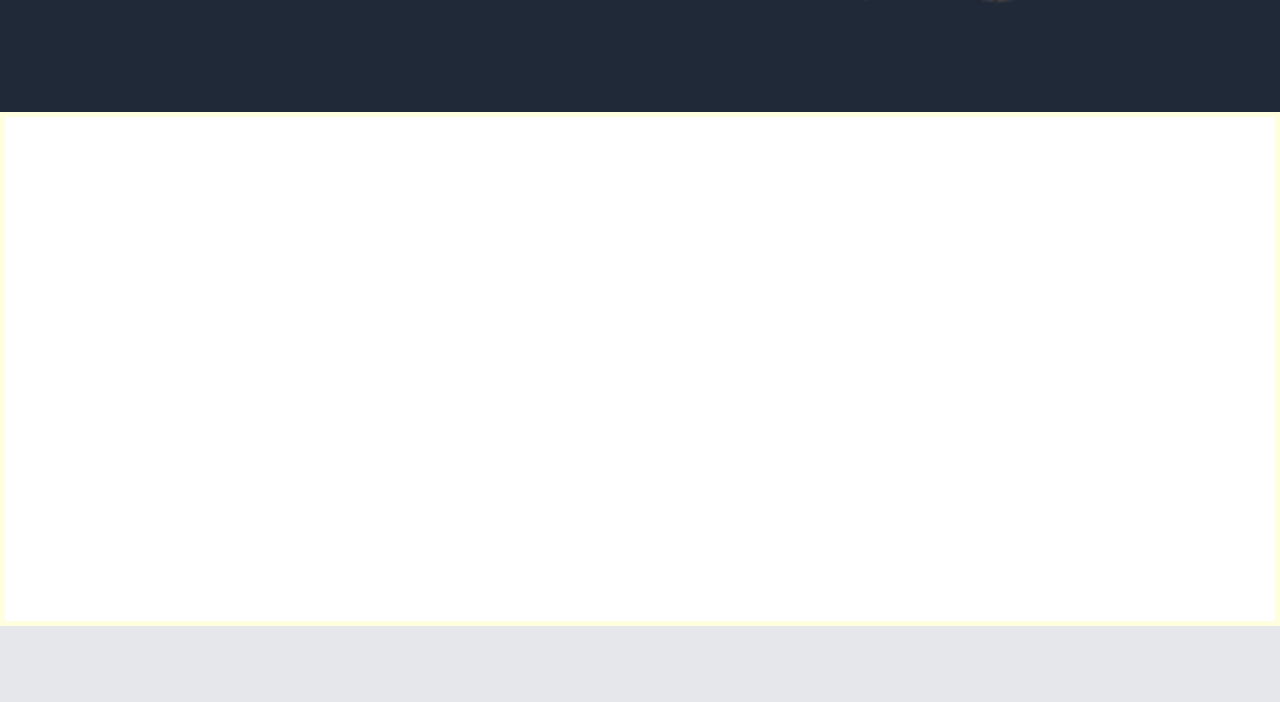
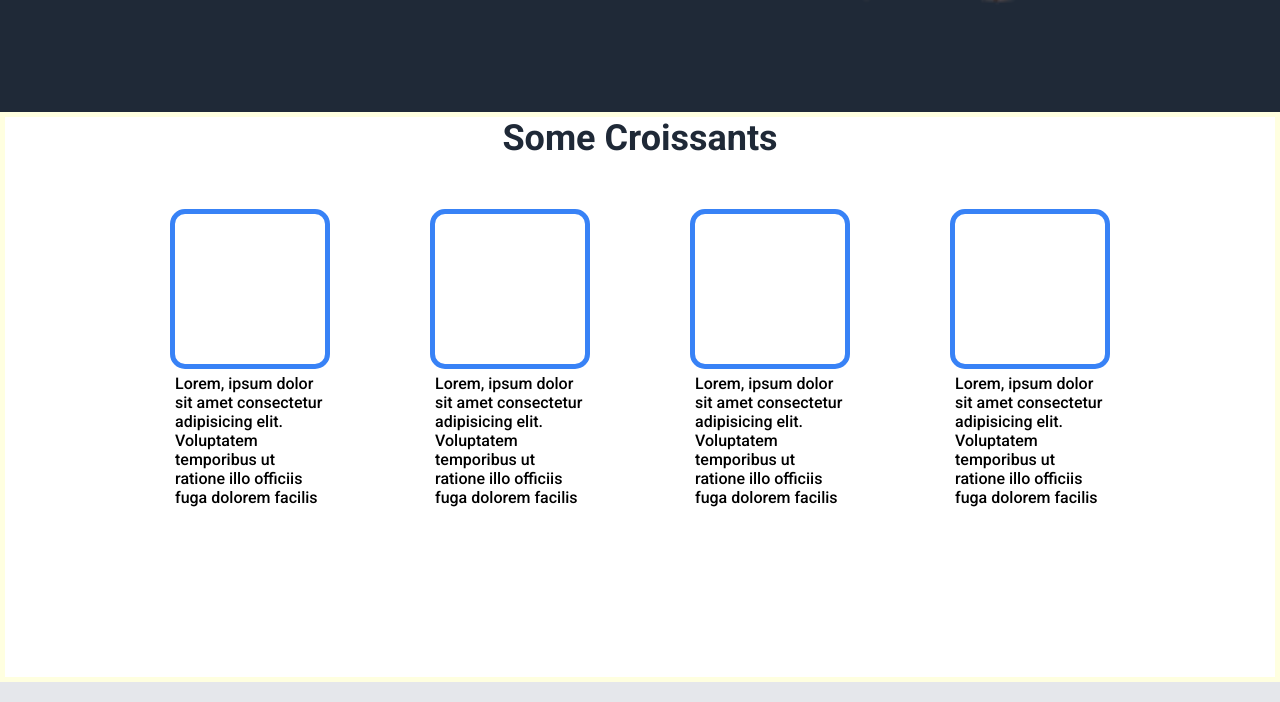
Before and after one commit to Phandastick/croissant-web, a plain HTML site: page index.html in a window 1280 px wide. Shown: the part 568-1270 px from the top of the page. Drawn offline with Linux system fonts and the light colour scheme.

Commit message:
Finished structure and colors

```diff
--- a/index.html
+++ b/index.html
@@ -30,12 +30,12 @@
         </div>
     </div>
     <div class="info-container containers">
-        <div class = "info-h1"></div>
-        <div class = "info-box-container">
-            <div class = "info-box"></div>
-            <div class = "info-box"></div>
-            <div class = "info-box"></div>
-            <div class = "info-box"></div>
+        <div class = "info-h1 h1">Some Croissants</div>
+        <div class = "info-card-container">
+            <div class = "info-card"><span class = "info-text">Lorem, ipsum dolor sit amet consectetur adipisicing elit. Voluptatem temporibus ut ratione illo officiis fuga dolorem facilis</span></div>
+            <div class = "info-card"><span class = "info-text">Lorem, ipsum dolor sit amet consectetur adipisicing elit. Voluptatem temporibus ut ratione illo officiis fuga dolorem facilis</span></div>
+            <div class = "info-card"><span class = "info-text">Lorem, ipsum dolor sit amet consectetur adipisicing elit. Voluptatem temporibus ut ratione illo officiis fuga dolorem facilis</span></div>
+            <div class = "info-card"><span class = "info-text">Lorem, ipsum dolor sit amet consectetur adipisicing elit. Voluptatem temporibus ut ratione illo officiis fuga dolorem facilis</span></div>
         </div>
     </div>
     <div class="quote-container containers">
@@ -45,7 +45,7 @@
     <div class = "call-to-action-wrapper containers">
         <div class="call-to-action-container">
             <div class="call-to-action-text">
-                <div class="call-to-action-h1"> It's time.</div>
+                <div class="call-to-action-h1 h1"> It's time.</div>
                 <div class="call-to-action-subheading"> Croissant. Now.</div>
             </div>
             <button class="sign-up-btn">Sign Up</button>
--- a/styles.css
+++ b/styles.css
@@ -9,6 +9,12 @@ body{
 
     display:flex;
     flex-direction: column;
+}
+
+.h1 {
+    font-weight: 500;
+    color: #F9FAF8;
+    font-size: 36px;
 }
 
 .containers {
@@ -102,9 +108,36 @@ body{
 /* #region info */
 
 .info-container {
+    height: 70vh;
+    border: lightyellow solid 5px;
 
-    height: 63vh;
-    border: lightyellow solid 5px;
+    display: flex;
+    align-items: center;
+    flex-direction: column;
+}
+
+.info-card-container{
+    display:flex;
+    height: 100%;
+}
+
+.info-h1 {
+    color:#1F2937;
+    font-weight: bold;
+    height: fit-content;
+}
+
+.info-card {
+    border: 5px solid #3882F6;
+    border-radius: 15px;
+    height: 150px;
+    width: 150px;
+    margin: 50px;
+}
+
+.info-text {
+    position: relative;
+    top: 160px;
 }
 
 /* #endregion */
@@ -170,18 +203,11 @@ body{
     margin-left: 10%;
 }
 
-.call-to-action-h1 {
-    font-weight: 500;
-    color: #F9FAF8;
-    font-size: 36px;
-}
-
 .call-to-action-subheading {
     font-weight: 300;
     color: #E5E7EB;
     font-size: 28px;
 }
-
 
 .sign-up-btn {
     height:50px;
@@ -206,6 +232,8 @@ body{
     display:flex;
     align-items: center;
     justify-content: center;
+
+    color:#E5E7EB;
 }
 
 /* #endregion */
```
